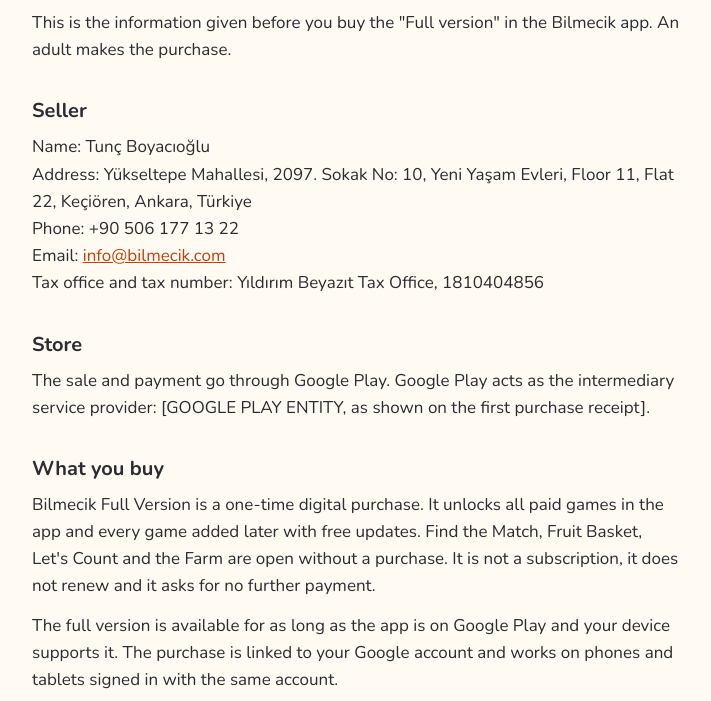
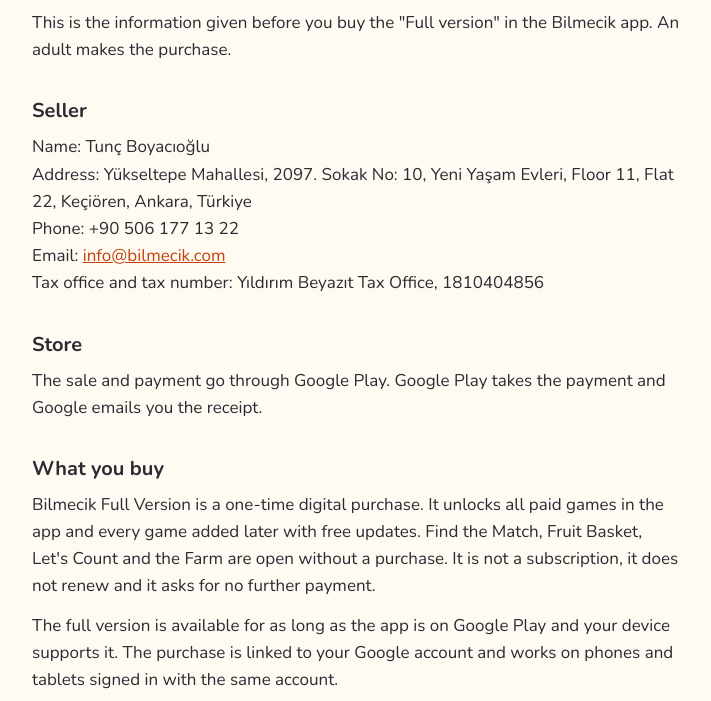
Before and after one commit to tunc-boyacioglu/bilmecik-site, a plain HTML site: page pre-contract-information/index.html in a window 1280 px wide. Shown: the part 99-800 px from the top of the page, without its empty margins (284-995 px from the left). Drawn offline with Linux system fonts and the light colour scheme.

Commit message:
Ön bilgilendirme: Google unvanı yer tutucusu yerine düz cümle
Co-Authored-By: Claude Opus 5.5 <noreply@anthropic.com>

```diff
--- a/pre-contract-information/index.html
+++ b/pre-contract-information/index.html
@@ -18,7 +18,7 @@
 <p>Name: Tunç Boyacıoğlu<br>Address: Yükseltepe Mahallesi, 2097. Sokak No: 10, Yeni Yaşam Evleri, Floor 11, Flat 22, Keçiören, Ankara, Türkiye<br>Phone: +90 506 177 13 22<br>Email: <a href="mailto:info@bilmecik.com">info@bilmecik.com</a><br>Tax office and tax number: Yıldırım Beyazıt Tax Office, 1810404856</p>
 
 <h2>Store</h2>
-<p>The sale and payment go through Google Play. Google Play acts as the intermediary service provider: [GOOGLE PLAY ENTITY, as shown on the first purchase receipt].</p>
+<p>The sale and payment go through Google Play. Google Play takes the payment and Google emails you the receipt.</p>
 
 <h2>What you buy</h2>
 <p>Bilmecik Full Version is a one-time digital purchase. It unlocks all paid games in the app and every game added later with free updates. Find the Match, Fruit Basket, Let's Count and the Farm are open without a purchase. It is not a subscription, it does not renew and it asks for no further payment.</p>
```
Also changed, not shown: on-bilgilendirme/index.html (+1 -1 lines).
